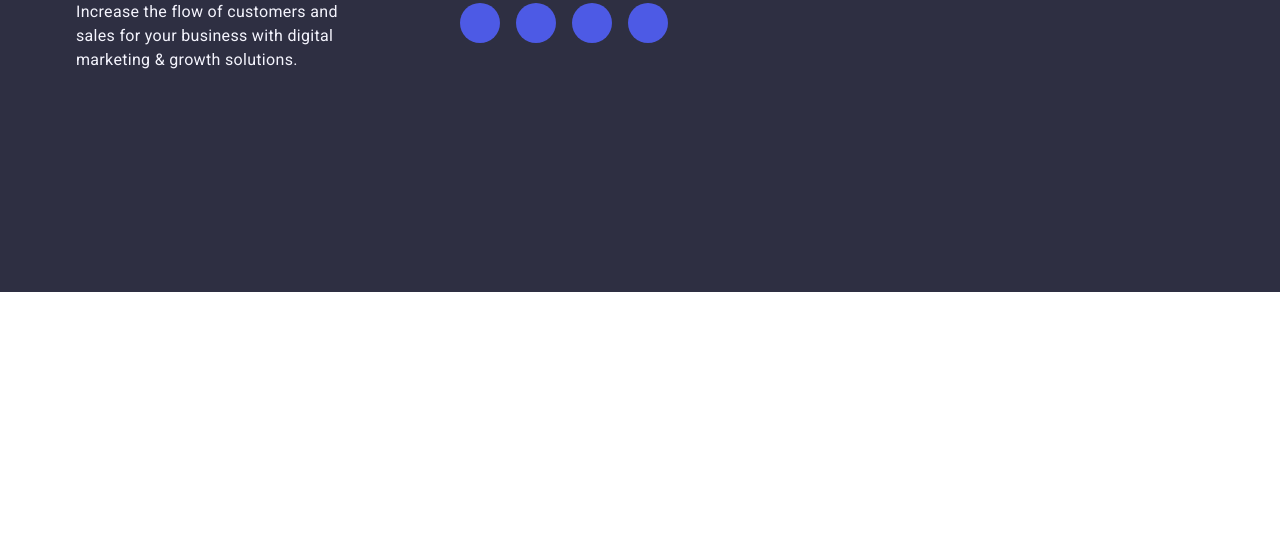
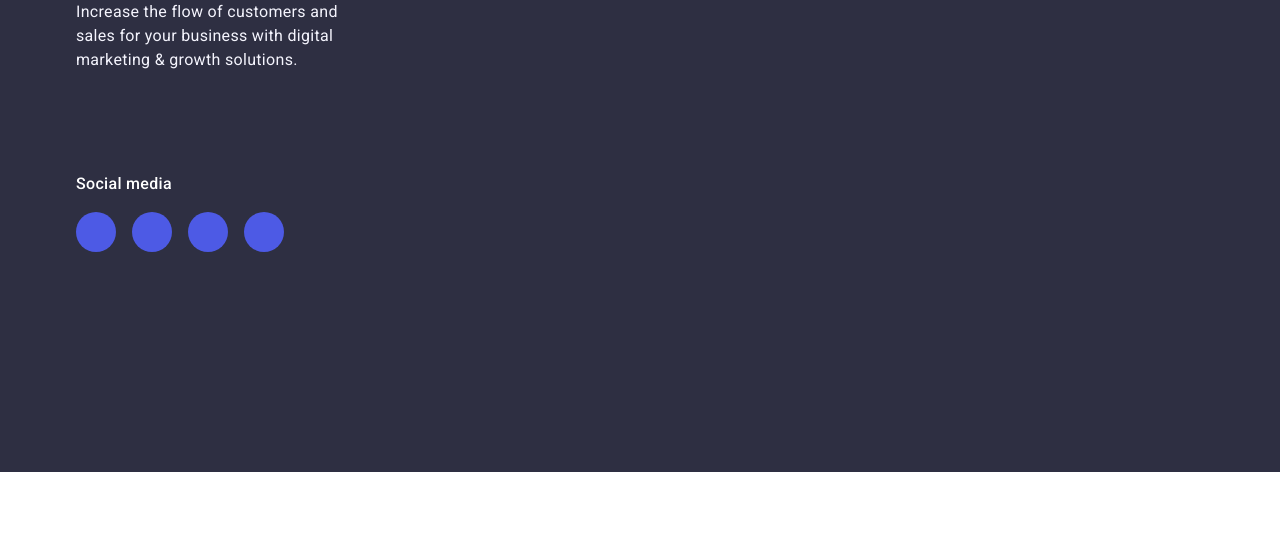
Before and after one commit to Anatoliy-Noscov/goit-markup-hw-04, a plain HTML site: page index.html in a window 1280 px wide. Shown: the part 3492-4032 px from the top of the page. Before the commit the page ends 3852 px from the top, so only its background shows below. Drawn offline with nearby package versions, Linux system fonts and the light colour scheme.

Commit message:
finish hw 7

```diff
--- a/css/styles.css
+++ b/css/styles.css
@@ -457,10 +457,10 @@ background-color: #2e2f42;
     color: #fff;
 }
 
-.footer-content {
+/* .footer-content {
     display: flex;
     align-items: baseline;
-}
+} */
 .footer-item {
     display: block;
     padding-top: 100px;
```
